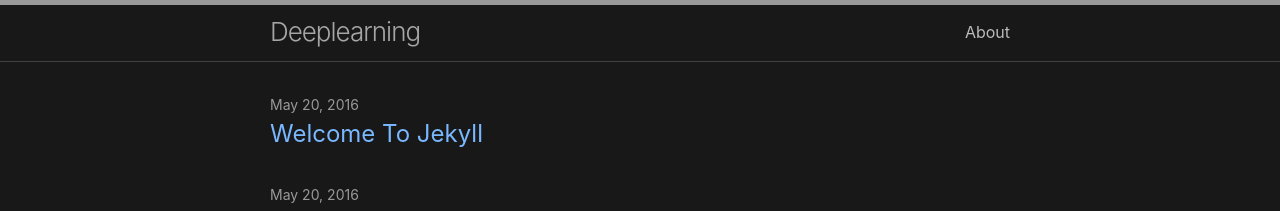
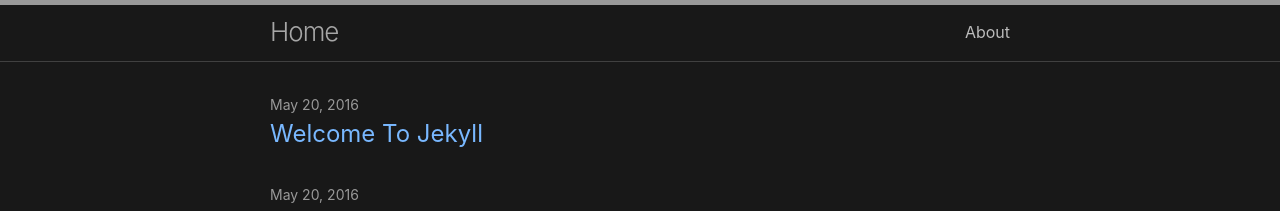
Before and after one commit to Sanjuvi/sanjeevi, a Jekyll site: the page built from index.md, in a window 1280 px wide. Shown: the top 211 px of the page. Built offline with Jekyll 4.4.1, drawn with Linux system fonts in a browser that asks for light colours.

Commit message:
Update _config.yml

```diff
--- a/_config.yml
+++ b/_config.yml
@@ -1,4 +1,4 @@
-title: Deeplearning
+title: Home
 author:
   name: Sanjuvi
   email: sanjeevimani567@gmail.com
```
